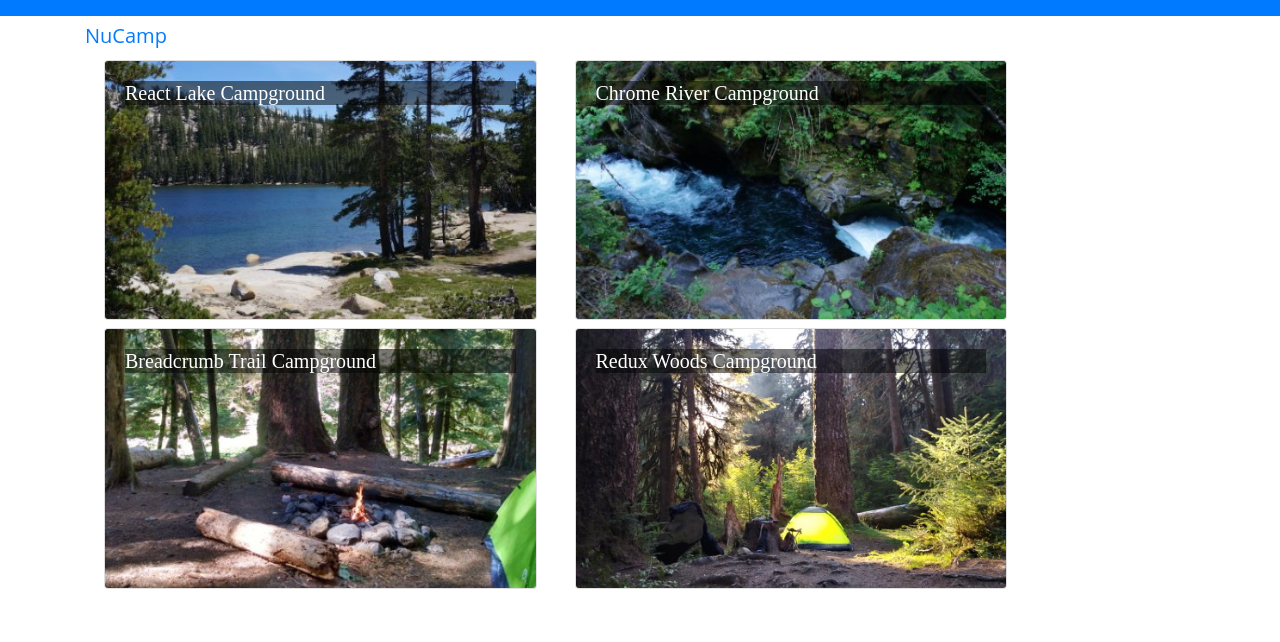
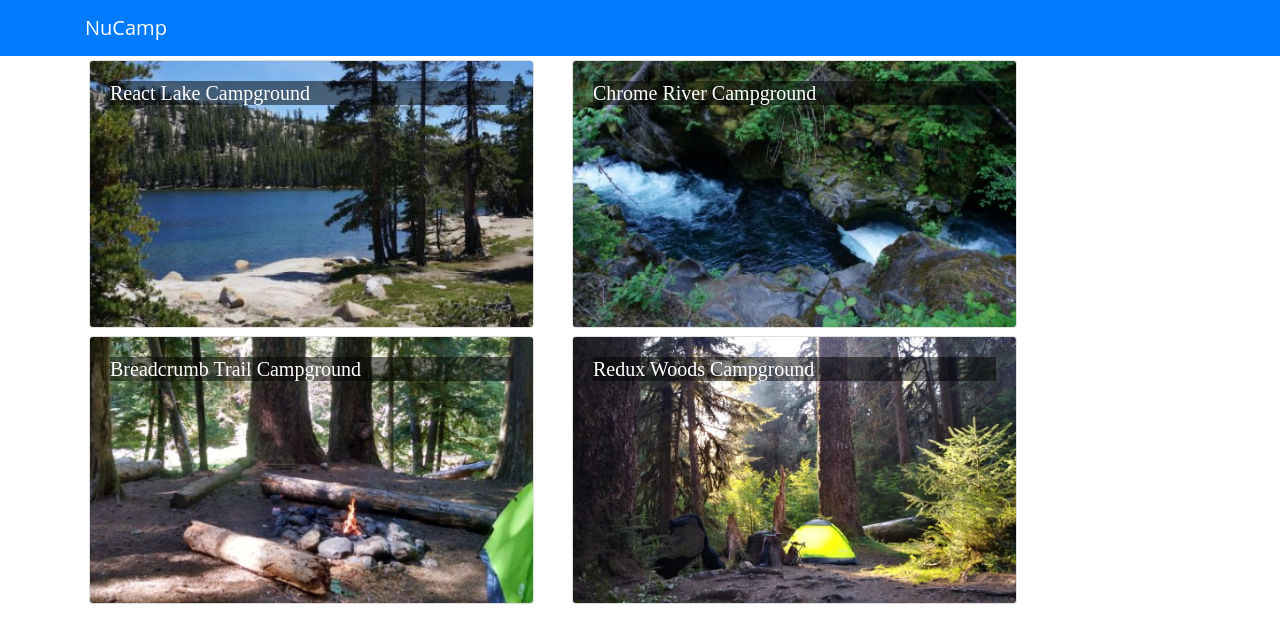
Before and after one commit to bronight/nucamp-react, a React (Create React App) app: page / in a window 1280 px wide. Shown: the top 642 px of the page. Built offline with nearby package versions, Linux system fonts and the light colour scheme; the HTML template or start-up script is replaced by a standard one.

Commit message:
Functional Components

```diff
--- a/src/App.js
+++ b/src/App.js
@@ -1,25 +1,12 @@
 import React, { Component } from 'react';
-import { Navbar, NavbarBrand } from 'reactstrap';
+import Main from './components/MainComponent';
 import './App.css';
-import Directory from './components/DirectoryComponent';
-import { CAMPSITES } from './shared/campsites';
 
 class App extends Component {
-	constructor(props) {
-		super(props);
-		this.state = {
-			campsites: CAMPSITES
-		};
-	}
-
     render() {
         return (
             <div className = "App" >
-                <Navbar dark color = "primary" />
-                <div className = "container" >
-                    <NavbarBrand href="/">NuCamp</NavbarBrand>
-                    <Directory campsites={this.state.campsites} />
-                </div>
+                <Main />
             </div>
         );
     }
--- a/src/components/CampsiteInfoComponent.js
+++ b/src/components/CampsiteInfoComponent.js
@@ -1,8 +1,7 @@
-import React, { Component } from "react";
+import React from "react";
 import { Card, CardImg, CardBody, CardText, CardTitle } from 'reactstrap';
 
-class CampsiteInfo extends Component {
-    renderCampsite(campsite) {
+function RenderCampsite({campsite}) {
     return (
         <div className="col-md-5 m-1">
             <Card>
@@ -16,7 +15,7 @@ class CampsiteInfo extends Component {
     );
 }
 
-    renderComments(comments) {
+function RenderComments({comments}) {
     if(comments) {
         return (
             <div className="col-md-5 m-1">
@@ -36,19 +35,18 @@ class CampsiteInfo extends Component {
     return <div></div>
 }
 
-    render() {
-        if(this.props.campsite){
+function CampsiteInfo(props) {
+    if (props.campsite) {
         return (
+            <div className="container">
                 <div className="row">
-                    {this.renderCampsite(this.props.campsite)}
-                    {this.renderComments(this.props.campsite.comments)}
+                    <RenderCampsite campsite={props.campsite} />
+                    <RenderComments comments={props.campsite.comments} />
+                </div>
             </div>
         );
     }
-        else {
-            return <div></div>;
-        }
-    }
+    return <div />;
 }
 
 export default CampsiteInfo;
--- a/src/components/DirectoryComponent.js
+++ b/src/components/DirectoryComponent.js
@@ -1,29 +1,23 @@
-import React, { Component } from 'react';
+import React from 'react';
 import { Card, CardImg, CardImgOverlay, CardTitle } from 'reactstrap';
-import CampsiteInfo from './CampsiteInfoComponent';
 
-class Directory extends Component {
-    constructor(props) {
-        super(props);
-        this.state = {
-            selectedCampsite: null
-        };
-    }
-
-    onCampsiteSelect(campsite) {
-        this.setState({selectedCampsite: campsite});
-    }
-
-    render() {
-        const directory = this.props.campsites.map(campsite => {
+function RenderDirectoryItem({campsite, onClick}) {
     return (
-                <div key={campsite.id} className="col-md-5 m-1">
-                    <Card onClick={() => this.onCampsiteSelect(campsite)}>
+        <Card onClick={() => onClick(campsite.id)}>
             <CardImg width="100%" src={campsite.image} alt={campsite.name} />
             <CardImgOverlay>
                 <CardTitle>{campsite.name}</CardTitle>
             </CardImgOverlay>
         </Card>
+    );
+}
+
+function Directory(props) {
+
+    const directory = props.campsites.map(campsite => {
+        return (
+            <div key={campsite.id} className="col-md-5 m-1">
+                <RenderDirectoryItem campsite={campsite} onClick={props.onClick} />
             </div>
         );
     });
@@ -33,10 +27,8 @@ class Directory extends Component {
             <div className="row">
                 {directory}
             </div>
-                <CampsiteInfo campsite={this.state.selectedCampsite} />
         </div>
     );
 }
-}
 
 export default Directory;
--- /dev/null
+++ b/src/components/MainComponent.js
@@ -0,0 +1,35 @@
+import React, { Component } from 'react';
+import { Navbar, NavbarBrand } from 'reactstrap';
+import Directory from './DirectoryComponent';
+import CampsiteInfo from './CampsiteInfoComponent';
+import { CAMPSITES } from '../shared/campsites';
+
+class Main extends Component {
+    constructor(props) {
+        super(props);
+        this.state = {
+            campsites: CAMPSITES,
+            selectedCampsite: null
+        };
+    }
+
+    onCampsiteSelect(campsiteId) {
+        this.setState({selectedCampsite: campsiteId});
+    }
+
+    render() {
+        return (
+            <div>
+                <Navbar dark color="primary">
+                    <div className="container">
+                        <NavbarBrand href="/">NuCamp</NavbarBrand>
+                    </div>
+                </Navbar>
+                <Directory campsites={this.state.campsites} onClick={campsiteId => this.onCampsiteSelect(campsiteId)}/>
+                <CampsiteInfo campsite={this.state.campsites.filter(campsite => campsite.id === this.state.selectedCampsite)[0]} />
+            </div>
+        );
+    };
+}
+
+export default Main;
```
Lines whose indentation alone changed are shown as unchanged.
